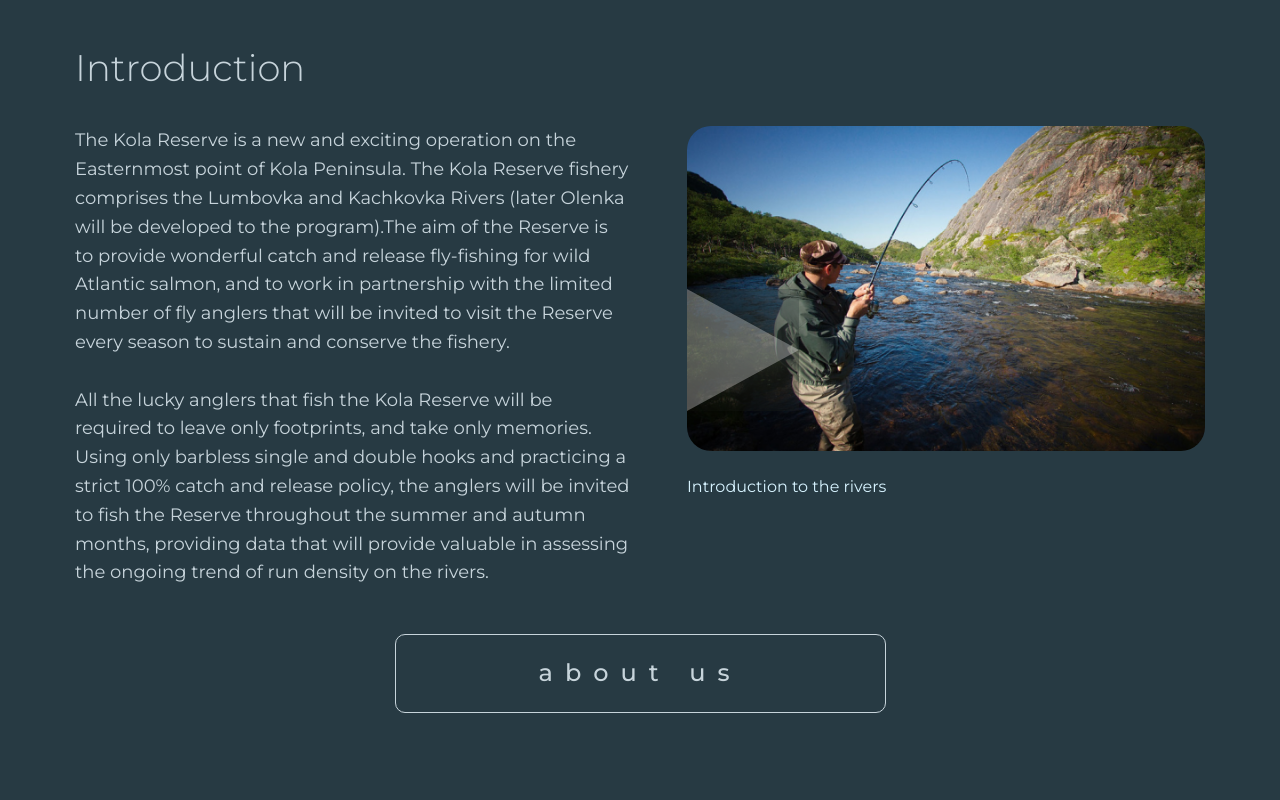
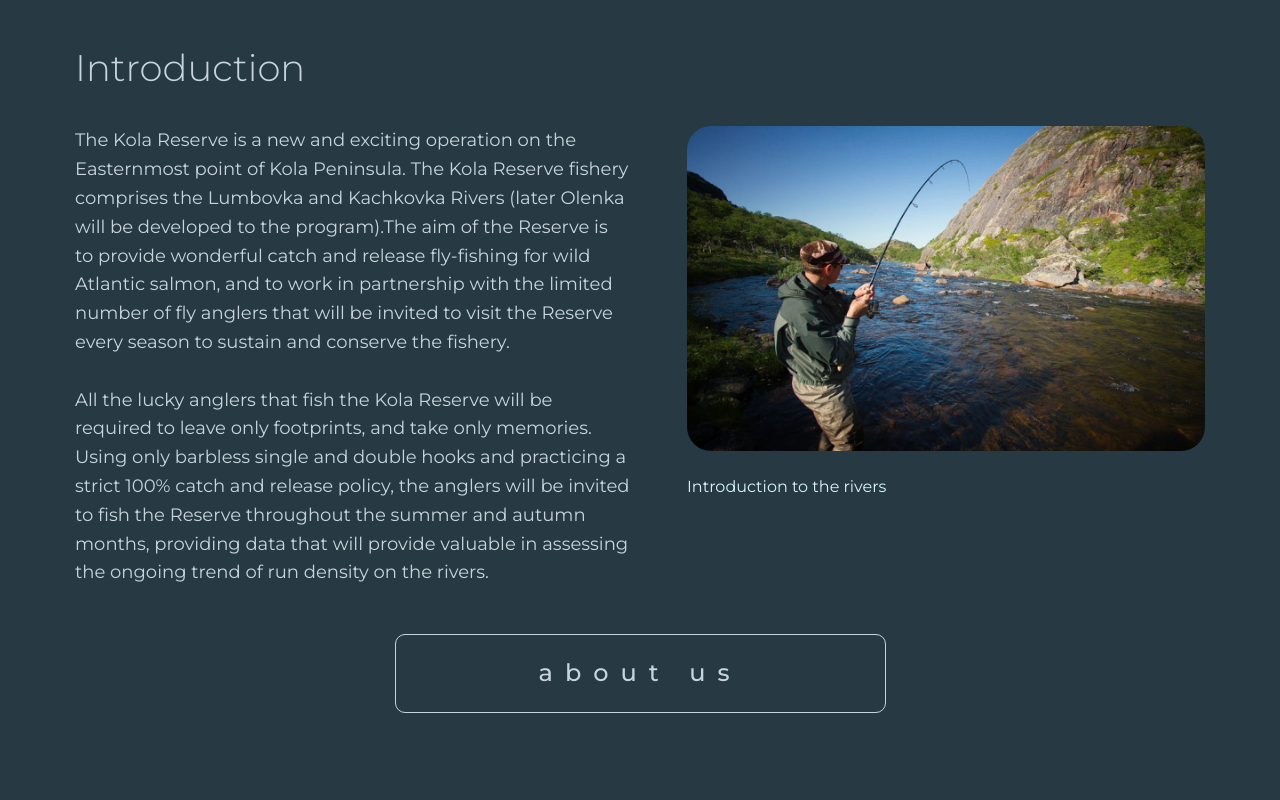
Before and after one commit to acrysense/kola, a website: page docs/index.html in a window 1280 px wide. Shown: the part 820-1620 px from the top of the page. Drawn offline with Linux system fonts and the light colour scheme.

Commit message:
fix: Improvements #1

```diff
--- a/docs/index.html
+++ b/docs/index.html
@@ -175,6 +175,11 @@
                     <p class="join-us__description">If you have any questions please contact Gleb via <a href="mailto:gz@kola-reserve.com">gz@kola-reserve.com</a> or phone <a href="tel:+74954290914">+7 495 429 09 14</a>.</p>
                 </div>
             </div>
+            <div class="join-us__wrapper">
+                <h4 class="join-us__subtitle">Fill out the form that we can contact you for early booking.</h4>
+                <a href="#" class="form-join__btn btn">Leave us your details</a>
+                <p class="join-us__description">If you have any questions please contact Gleb via <a href="mailto:gz@kola-reserve.com">gz@kola-reserve.com</a> or phone <a href="tel:+74954290914">+7 495 429 09 14</a>.</p>
+            </div>
         </div>
     </section>
     <!-- End of join us -->
--- a/src/sass/app.sass
+++ b/src/sass/app.sass
@@ -74,19 +74,6 @@
         overflow: hidden
         width: 100%
         border-radius: 24px
-        &::before
-            content: ''
-            overflow: hidden
-            position: absolute
-            top: 50%
-            left: 0
-            display: inline-block
-            width: 0
-            height: 0
-            border-top: 61px solid transparent
-            border-left: 112px solid rgba($white-color, 0.3)
-            border-bottom: 61px solid transparent
-            backdrop-filter: blur(40px)
     &__help
         display: block
         margin-top: 26px
```
Also changed, not shown: src/index.html (+5 -0 lines), docs/css/app.min.css, src/css/app.min.css.
